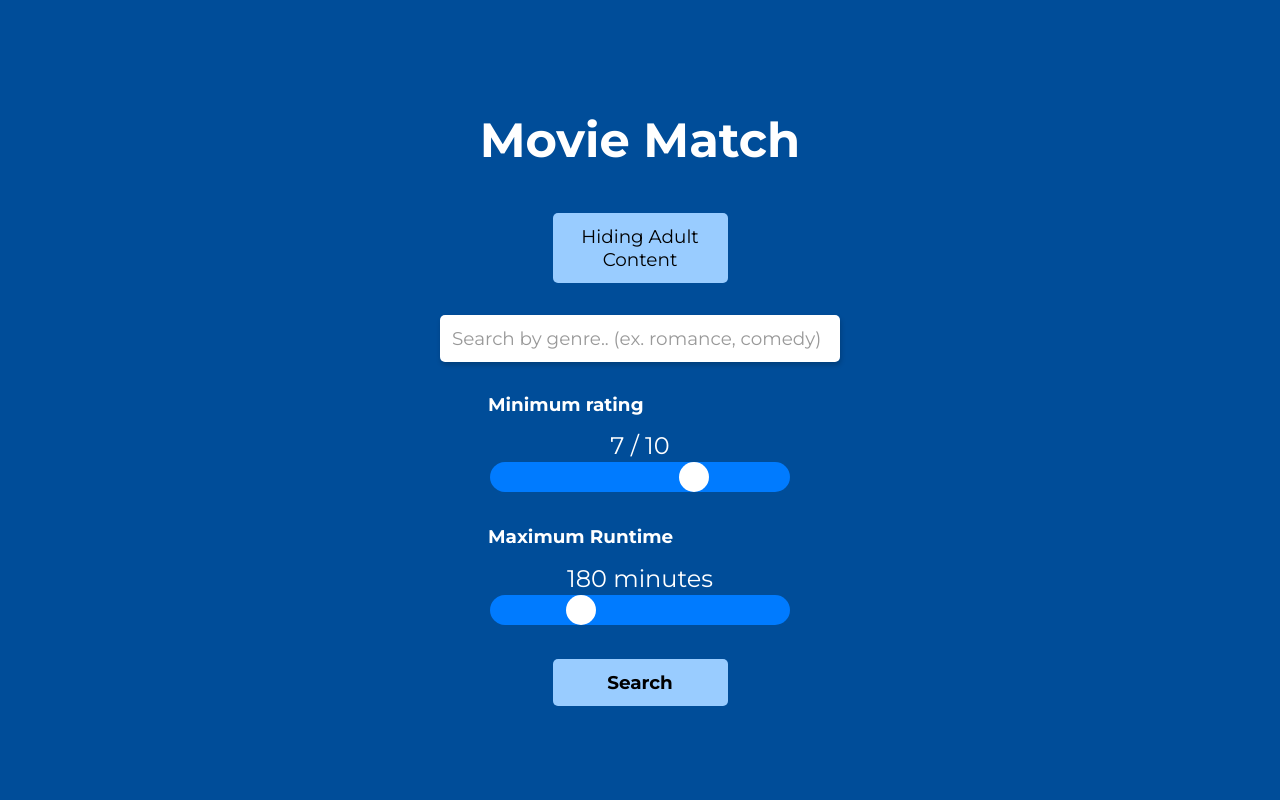
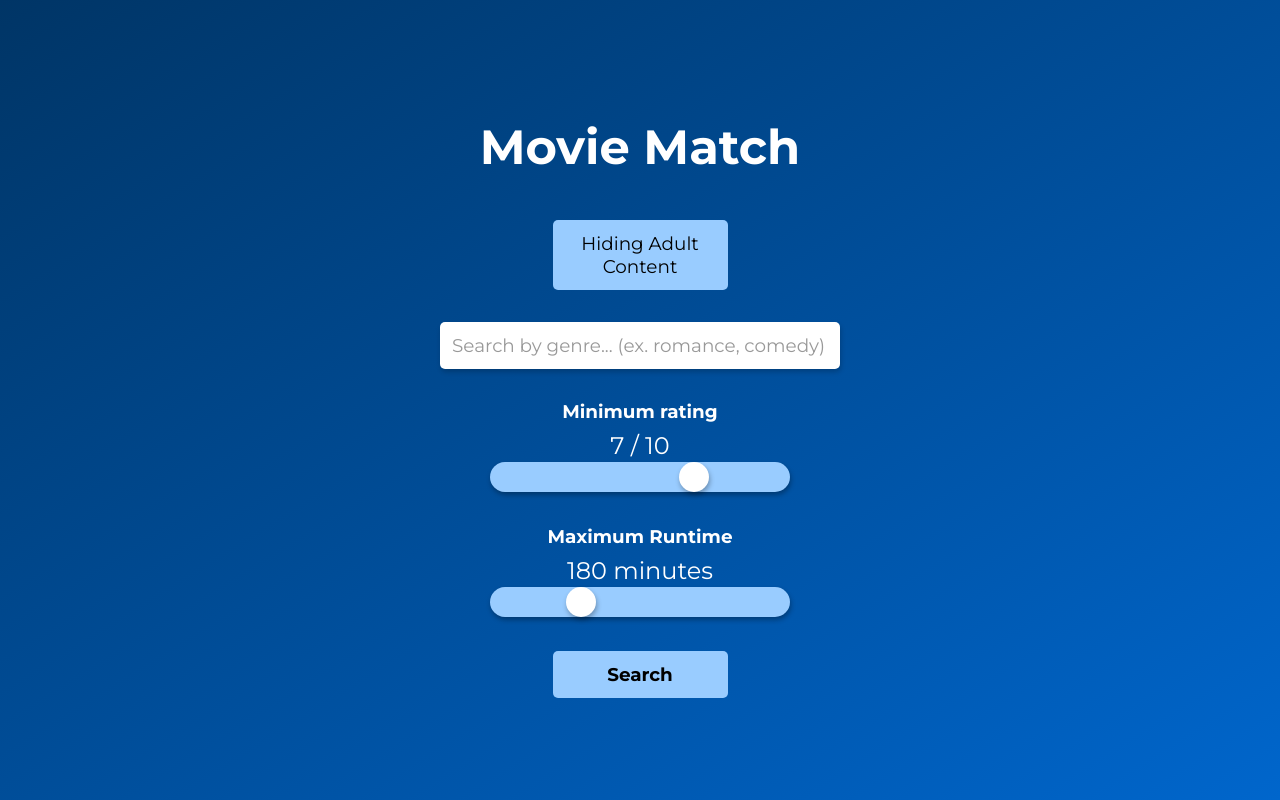
Before and after one commit to riya-dev/movie-oracle, a Next.js app in the folder website/: page / in a window 1280 px wide. Built offline with nearby package versions, Linux system fonts and the light colour scheme.

Commit message:
Cleaned up navbar. Easier usability

```diff
--- a/website/components/NavBar.tsx
+++ b/website/components/NavBar.tsx
@@ -77,7 +77,7 @@ const NavBar = ({ onMoviesFetched }) => {
           <div className="form-item">
             <input
               type="text"
-              placeholder="Search by genre.. (ex. romance, comedy)"
+              placeholder= {isTransformed ? "Search by genre..." : "Search by genre... (ex. romance, comedy)"}
               className={`search-bar ${isTransformed ? 'transformed' : ''}`}
               value={genreSearch}
               name="genre"
@@ -87,7 +87,7 @@ const NavBar = ({ onMoviesFetched }) => {
 
 
           <div className="form-item">
-            <h2>Minimum rating</h2>
+            <h2 className="h2-navbar">Minimum rating</h2>
             <div className='slider'>
               <label htmlFor="minRating">{ratingSliderValue} / 10</label>
               <input
@@ -105,7 +105,7 @@ const NavBar = ({ onMoviesFetched }) => {
           </div>
 
           <div className="form-item">
-            <h2>Maximum Runtime</h2>
+            <h2 className="h2-navbar">Maximum Runtime</h2>
             <div className='slider'>
               <label htmlFor="maxRuntime">{runtimeSliderValue} minutes</label>
               <input
--- a/website/styles/_base.scss
+++ b/website/styles/_base.scss
@@ -2,6 +2,7 @@
 
 body{
     background-color: $background-color;
+    // background-color: linear-gradient(to bottom right, $tertiary, $white);
     color: $primary;
     font-family: Montserrat;
     display: flex;
@@ -17,7 +18,7 @@ h1{
     align-self: center;
 }
 
-h2{
+h2 {
     color: white;
     font-size: $font-size-md;
     align-self: center;
--- a/website/styles/_variables.scss
+++ b/website/styles/_variables.scss
@@ -2,7 +2,7 @@
 $background-color: #e6f3ff;
 $primary: #003566; // darker
 $secondary: #0066cc; // lighter
-$tertiary: #99ccff;
+$tertiary: #99ccff; // lightest
 
 $dark-background-color: black;
 $dark-primary: #cce6ff;
@@ -30,6 +30,7 @@ $base-border-radius: 20px;
 
 // box shadow
 $base-box-shadow: 1px 3px 5px rgba(0, 0, 0, 0.2);
+$darker-box-shadow: 1px 3px 5px rgba(0, 0, 0, 0.3);
 
 // font sizes
 $base-font-size: 1rem;
--- a/website/styles/components/_button.scss
+++ b/website/styles/components/_button.scss
@@ -67,7 +67,6 @@
     margin: 1rem;
     background: $tertiary;
     font-family: 'Montserrat', sans-serif;
-    // color: #FFFFFF;
     border: 0;
     padding: 0.75rem 1.25rem;
     width: 175px;
@@ -81,6 +80,7 @@
 
     &:hover {
         transform: scale(1.10) rotate(-2.5deg);
+        color: white;
 
         &::after {
             content: '';
--- a/website/styles/components/_navbar.scss
+++ b/website/styles/components/_navbar.scss
@@ -7,10 +7,11 @@
     display: flex;
     // flex-direction: row;
     // align-items: center;
-    background-color: $navbar-color;
+    // background-color: $navbar-color;
+    background: linear-gradient(to bottom right, $primary, $secondary);
     box-shadow: 0 4px 6px rgba(0, 0, 0, 0.2);
 
-    transition: height 1s linear;
+    transition: height 1s ease;
 }
 
 @media (max-width: 600px) {
--- a/website/styles/components/_search-bar.scss
+++ b/website/styles/components/_search-bar.scss
@@ -37,6 +37,6 @@ $search-bar-focus-border: 2px solid #007bff;
     }
 
     &.transformed {
-      width: 187px;
+      width: 190px;
     }
 }
--- a/website/styles/components/_slider.scss
+++ b/website/styles/components/_slider.scss
@@ -1,6 +1,5 @@
 @use 'sass:math';
 
-$slider-background: #007bff;
 $slider-border: 2px solid white;
 $slider-label-color: white;
 
@@ -22,7 +21,8 @@ $slider-label-color: white;
     // border: $slider-border;
     border-radius: math.div($base-border-radius, 1);
     box-sizing: border-box;
-    background-color: $slider-background;
+    box-shadow: $darker-box-shadow;
+    background-color: $tertiary;
     cursor: pointer;
 
     &::-webkit-slider-thumb {
@@ -31,30 +31,37 @@ $slider-label-color: white;
       width: 30px;
       height: 30px;
       background: white; // thumb color
+      box-shadow: $darker-box-shadow;
       border-radius: math.div($base-border-radius, 1);
 
       &:focus {
         outline: none;
         transform: scale(1.10);
-        opacity: 1;
+        background-color: lighten($tertiary, 5);
+
+        label {
+          color: black;
+        }
+      }
+
+      &:hover {
+        background-color: $secondary;
       }
     }
 
     &:focus {
       outline: none;
-      opacity: 1;
-      & + label {
-        color: black;
-      }
+      background-color: lighten($tertiary, 5);
     }
 
     &:hover {
       opacity: 1;
+      background-color: lighten($tertiary, 5);
       transform: scale(1.10) rotate(-2.5deg);
     }
 
     &.transformed {
-      width: 150px;
+      width: 160px;
     }
   }
 
@@ -64,4 +71,10 @@ $slider-label-color: white;
     align-self: center;
     opacity: 100%;
   }
+
+  // &:focus-within {
+  //   label {
+  //     font-weight: bold;
+  //   }
+  // }
 }
--- a/website/styles/components/_texts.scss
+++ b/website/styles/components/_texts.scss
@@ -12,3 +12,9 @@ $primary: #003566;
     width: auto 100%;
     text-align: center;
 }
+
+.h2-navbar {
+    width: auto 100%;
+    text-align: center;
+    margin-bottom: 0.5rem;
+}
--- a/website/styles/index.css
+++ b/website/styles/index.css
@@ -164,6 +164,7 @@ html {
 }
 .shiny-button:hover {
   transform: scale(1.1) rotate(-2.5deg);
+  color: white;
 }
 .shiny-button:hover::after {
   content: "";
@@ -199,6 +200,7 @@ html {
 }
 .shiny-search-button:hover {
   transform: scale(1.1) rotate(-2.5deg);
+  color: white;
 }
 .shiny-search-button:hover::after {
   content: "";
@@ -226,9 +228,9 @@ html {
   width: 100vw;
   margin: 0;
   display: flex;
-  background-color: #004d99;
+  background: linear-gradient(to bottom right, #003566, #0066cc);
   box-shadow: 0 4px 6px rgba(0, 0, 0, 0.2);
-  transition: height 1s linear;
+  transition: height 1s ease;
 }
 
 @media (max-width: 600px) {
@@ -264,7 +266,7 @@ html {
   transform: scale(1.1) rotate(-2.5deg);
 }
 .search-bar.transformed {
-  width: 187px;
+  width: 190px;
 }
 
 .slider {
@@ -281,7 +283,8 @@ html {
   min-width: 100px;
   border-radius: 20px;
   box-sizing: border-box;
-  background-color: #007bff;
+  box-shadow: 1px 3px 5px rgba(0, 0, 0, 0.3);
+  background-color: #99ccff;
   cursor: pointer;
 }
 .slider input[type=range]::-webkit-slider-thumb {
@@ -290,26 +293,31 @@ html {
   width: 30px;
   height: 30px;
   background: white;
+  box-shadow: 1px 3px 5px rgba(0, 0, 0, 0.3);
   border-radius: 20px;
 }
 .slider input[type=range]::-webkit-slider-thumb:focus {
   outline: none;
   transform: scale(1.1);
-  opacity: 1;
+  background-color: #b3d9ff;
+}
+.slider input[type=range]::-webkit-slider-thumb:focus label {
+  color: black;
+}
+.slider input[type=range]::-webkit-slider-thumb:hover {
+  background-color: #0066cc;
 }
 .slider input[type=range]:focus {
   outline: none;
-  opacity: 1;
-}
-.slider input[type=range]:focus + label {
-  color: black;
+  background-color: #b3d9ff;
 }
 .slider input[type=range]:hover {
   opacity: 1;
+  background-color: #b3d9ff;
   transform: scale(1.1) rotate(-2.5deg);
 }
 .slider input[type=range].transformed {
-  width: 150px;
+  width: 160px;
 }
 .slider label {
   color: white;
@@ -358,4 +366,10 @@ html {
   font-size: 3rem;
   width: auto 100%;
   text-align: center;
+}
+
+.h2-navbar {
+  width: auto 100%;
+  text-align: center;
+  margin-bottom: 0.5rem;
 }/*# sourceMappingURL=index.css.map */
```
Also changed, not shown: 1 other file (tests, documents, lock files or other folders).
